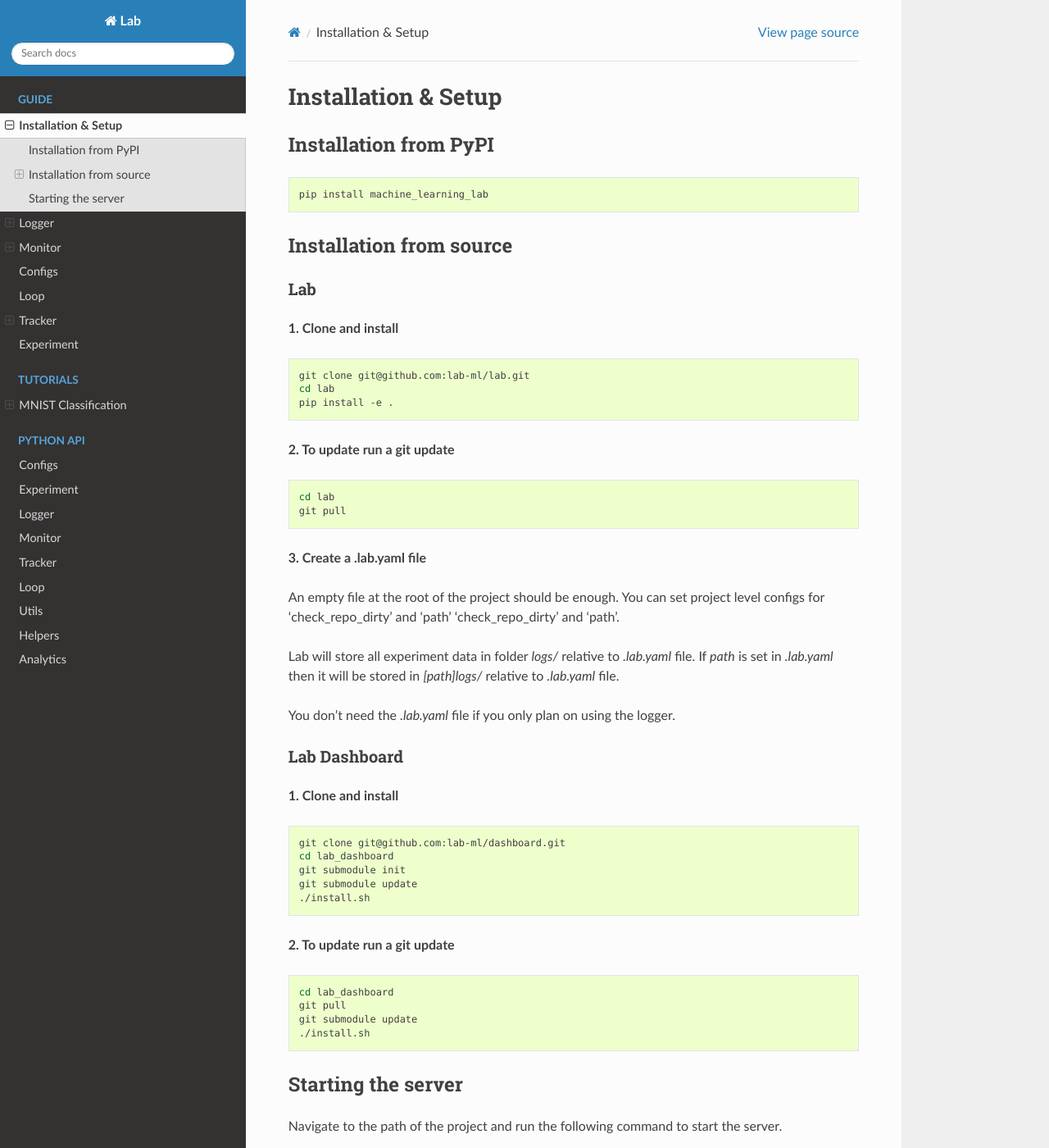
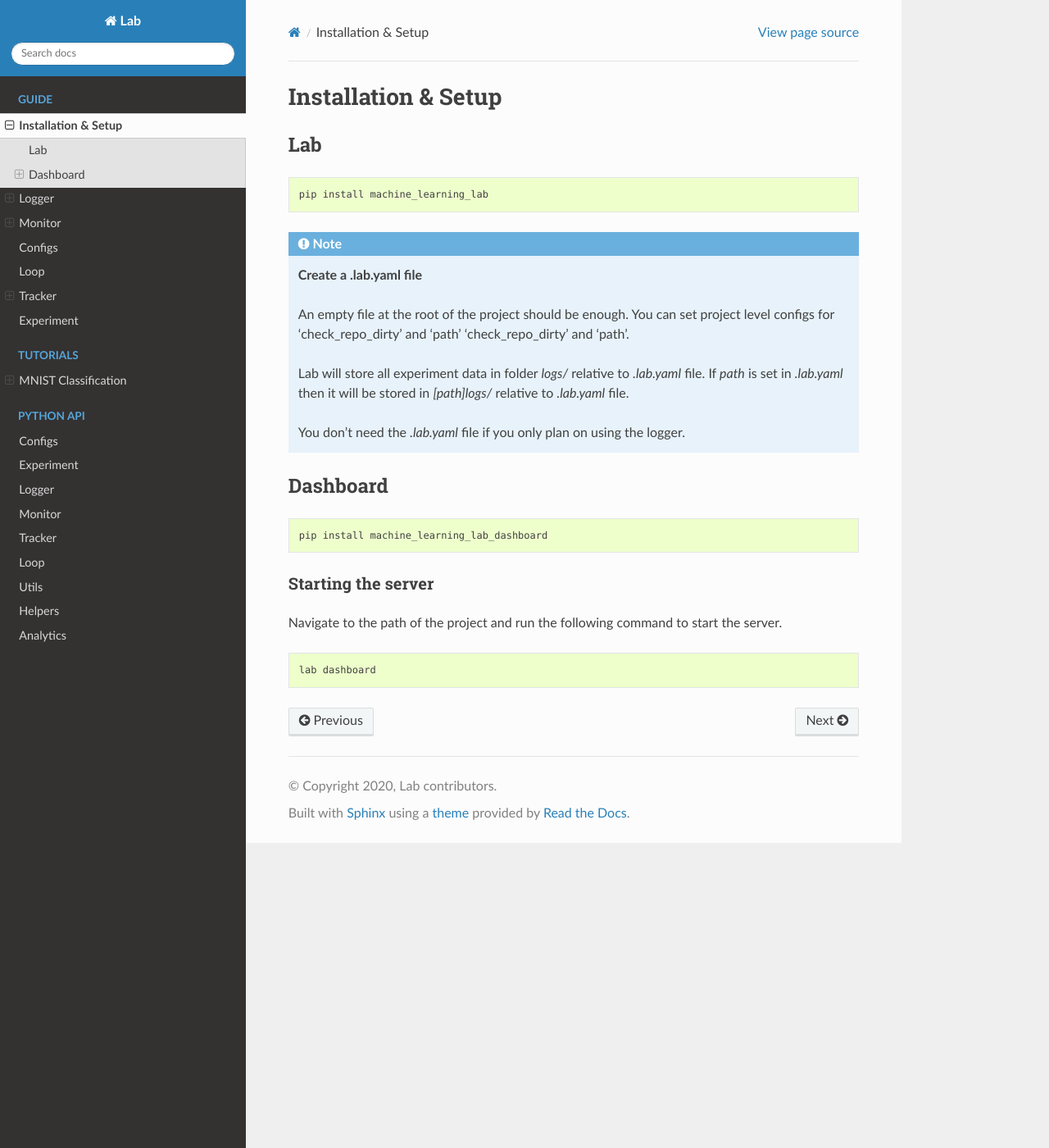
Before and after one commit to lab-ml/docs, a Sphinx documentation site: the page built from source/guide/installation_setup.rst, in a window 1280 px wide and 1400 px high. Shown: the whole window at 82% size. Built offline with Sphinx 7.4.7 and the Read the Docs theme 2.0.0, drawn with Linux system fonts in a browser that asks for light colours; nearby versions of some CDN libraries; formulas are drawn with MathJax 3.

Commit message:
modified instructions

```diff
--- a/source/guide/installation_setup.rst
+++ b/source/guide/installation_setup.rst
@@ -1,79 +1,38 @@
 Installation & Setup
 ====================
 
-
-Installation from PyPI
-----------------------
+Lab
+---
 
 .. code-block:: bash
 
     pip install machine_learning_lab
 
+.. note::
 
-Installation from source
-------------------------
+    **Create a .lab.yaml file**
 
-Lab
-~~~
+    An empty file at the root of the project should be enough. You can set project level configs for 'check_repo_dirty' and 'path' 'check_repo_dirty' and 'path'.
+
+    Lab will store all experiment data in folder `logs/` relative to `.lab.yaml` file. If `path` is set in `.lab.yaml` then it will be stored in `[path]logs/` relative to `.lab.yaml` file.
+
+    You don't need the `.lab.yaml` file if you only plan on using the logger.
 
 
-**1. Clone and install**
-
+Dashboard
+-------------
 
 .. code-block:: bash
 
-    git clone git@github.com:lab-ml/lab.git
-    cd lab
-    pip install -e .
-
-**2. To update run a git update**
-
-
-.. code-block:: bash
-
-    cd lab
-    git pull
-
-**3. Create a .lab.yaml file**
-
-An empty file at the root of the project should be enough. You can set project level configs for 'check_repo_dirty' and 'path' 'check_repo_dirty' and 'path'.
-
-Lab will store all experiment data in folder `logs/` relative to `.lab.yaml` file. If `path` is set in `.lab.yaml` then it will be stored in `[path]logs/` relative to `.lab.yaml` file.
-
-You don't need the `.lab.yaml` file if you only plan on using the logger.
-
-
-Lab Dashboard
-~~~~~~~~~~~~~
-
-**1. Clone and install**
-
-
-.. code-block:: bash
-
-  git clone git@github.com:lab-ml/dashboard.git
-  cd lab_dashboard
-  git submodule init
-  git submodule update
-  ./install.sh
-
-
-**2. To update run a git update**
-
-
-.. code-block:: bash
-
-  cd lab_dashboard
-  git pull
-  git submodule update
-  ./install.sh
+  pip install machine_learning_lab_dashboard
 
 
 Starting the server
--------------------
+~~~~~~~~~~~~~~~~~~~
+
 
 Navigate to the path of the project and run the following command to start the server.
 
 .. code-block:: bash
 
-  lab_dashboard
+  lab dashboard
```
